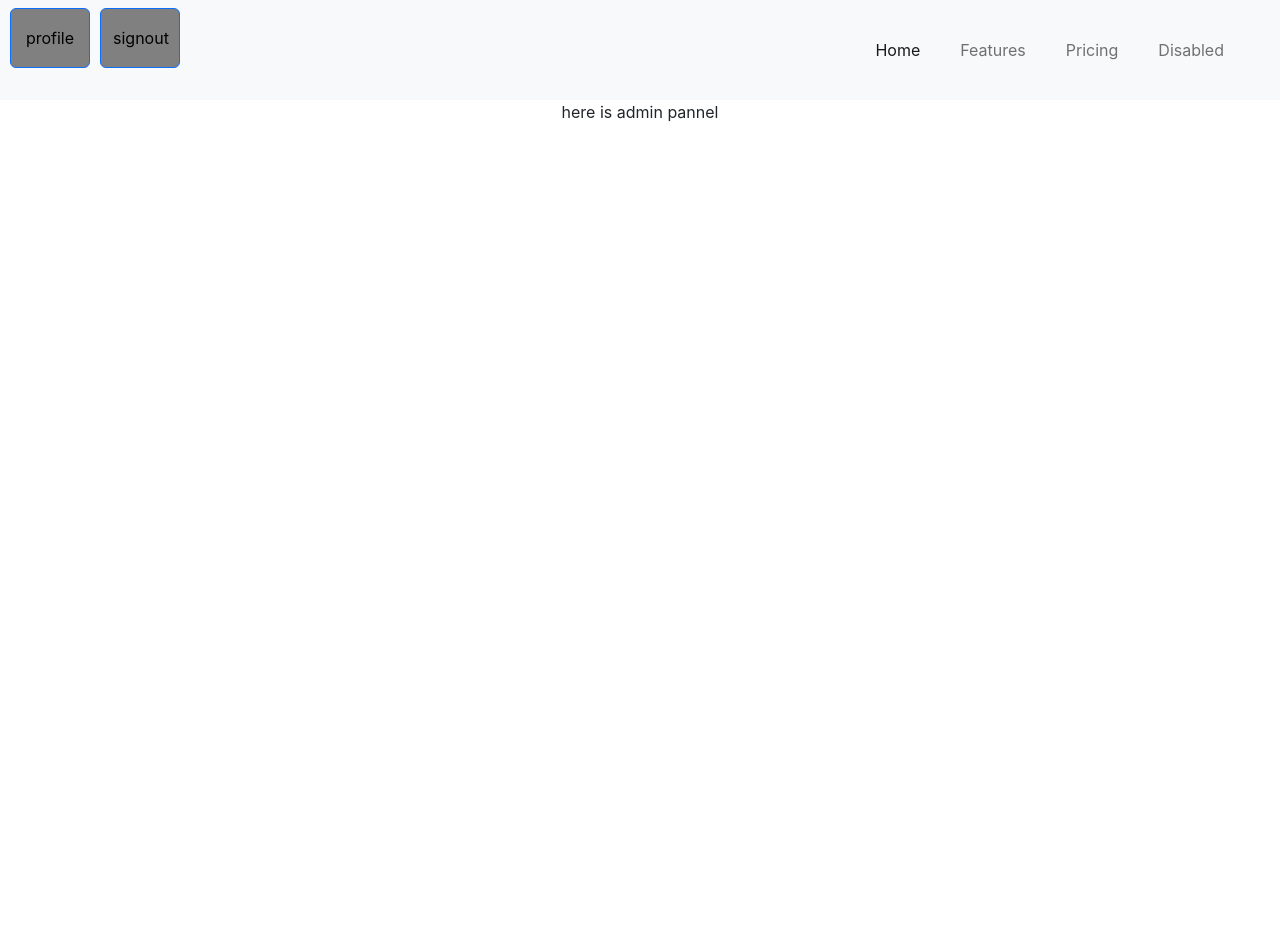
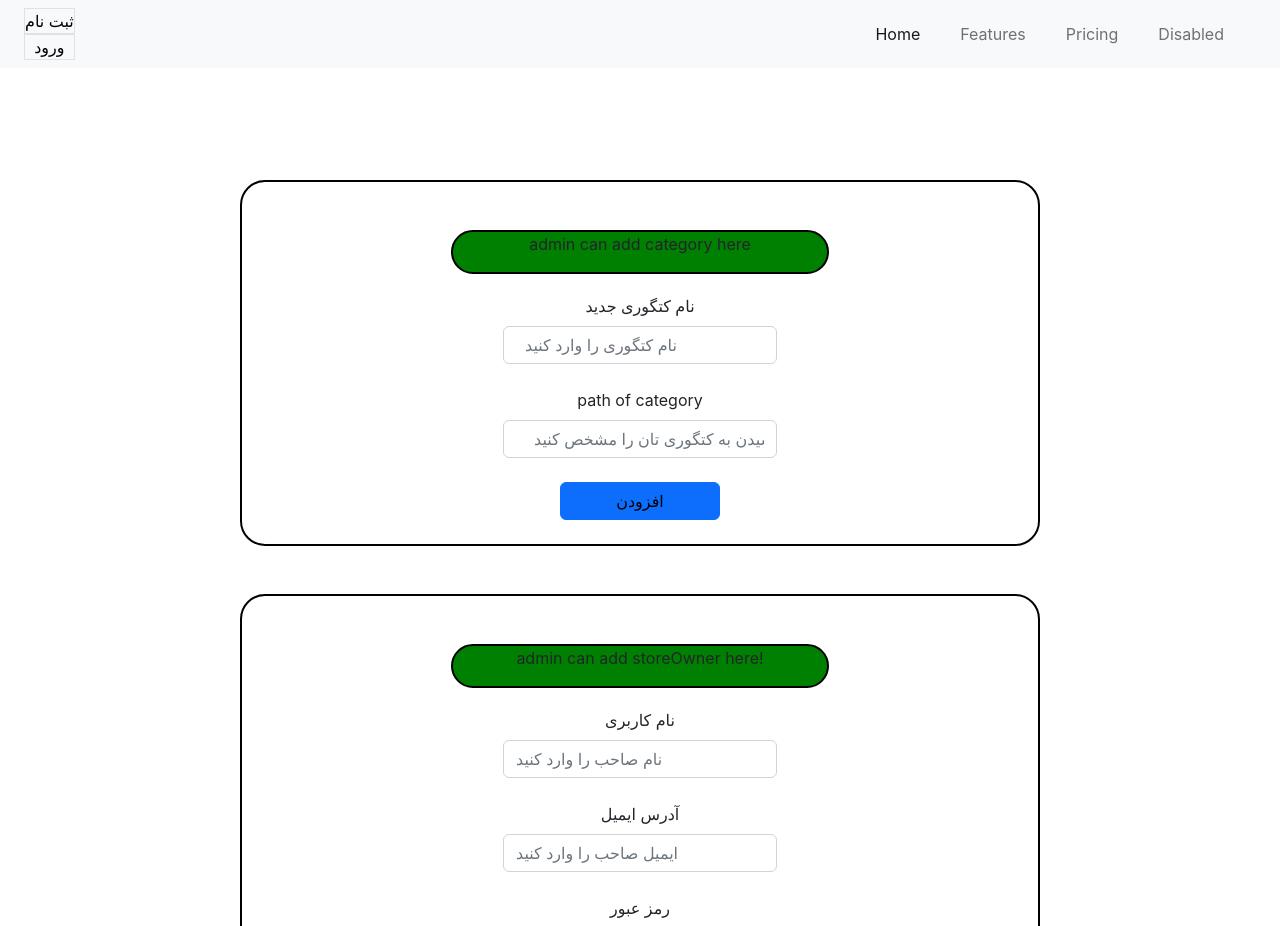
Before and after one commit to soroushYousef/Torob-Clone, a React (Create React App) app: page /adminPannel in a window 1280 px wide. Shown: the top 926 px of the page. Before the commit the page ends 800 px from the top, so only its background shows below. Built offline with nearby package versions, Linux system fonts and the light colour scheme.

Commit message:
handle admin add category and add storeowner

```diff
--- /dev/null
+++ b/src/Components/AdminPannel/AdminPannel.css
@@ -0,0 +1,22 @@
+.div_two{
+    width: 100%;
+    margin-top: 4rem;
+    display: flex;
+    flex-wrap: wrap;
+    flex-direction: row;
+    column-gap: 40px;
+    align-items: center;
+    justify-content: center;
+      background-position: center;
+      align-items: center;
+}
+.ability-container {
+    border: 2px solid black;
+    border-radius: 25px;
+
+}
+
+.submit-button-admin {
+    width: 10em;
+    color: black;
+}
--- a/src/Components/AdminPannel/AdminPannel.js
+++ b/src/Components/AdminPannel/AdminPannel.js
@@ -3,12 +3,207 @@ import * as stuff from "../../stuff";
 import axios from "axios";
 import { Link,useNavigate } from "react-router-dom";
 import {Route,Routes,BrowserRouter as Router} from "react-router-dom"
+import './AdminPannel.css';
+import '../SignUp/SignUp.css';
+import Cookies from 'universal-cookie';
 
 const AdminPannel = () => {
+    const [isLoad,setIsLoad] = useState(false);
+    const [message,setMessage]=useState(null);
+    const [isValid,setisValid]=useState(null);
+    const [name,setName]=useState(null);
+    const [path,pathName]=useState(null);
+    const [sehat,setSehat]=useState(null);
+    const[user_name,setUser]=useState(null);
+    const[user_email,setEmail]=useState(null);
+    const[mobile,setMobile]=useState(null);
+    const[pass,setpass]=useState(null);
+    const cookies = new Cookies();
+
+    const addCategory = async(e) =>{
+
+        try{
+            setIsLoad(true);
+            let config = axios.interceptors.request.use(
+                config => {
+                  config.headers['Authorization'] = `Bearer ${cookies.get("jwt")}`;
+                  console.log(config);
+                  console.log("jjjjjjjjjjjjj");
+                      return config;
+                  },
+                  error => {
+                      return Promise.reject(error);
+                  }
+              );
+            let result = await axios.post(stuff.serverAddress.concat(stuff.ADDCATEGORY).concat(`/addCategory?name=${name}&path=${path}`), {
+
+                config
+
+                });
+                setisValid(true);
+                setIsLoad(false);
+                setSehat(true);
+                setMessage(result.data.message);
+
+
+
+
+
+        }catch(error) {
+            if(error.response){
+                console.log(error);
+                setIsLoad(false);
+                setMessage(error.response.data.error.message)
+                setisValid(false)
+            }
+        }
+    }
+    const addStoreOwner = async(e) =>{
+
+        try{
+            setIsLoad(true);
+            let config = axios.interceptors.request.use(
+                config => {
+                  config.headers['Authorization'] = `Bearer ${cookies.get("jwt")}`;
+                  console.log(config);
+                  console.log("jjjjjjjjjjjjj");
+                      return config;
+                  },
+                  error => {
+                      return Promise.reject(error);
+                  }
+              );
+            let result = await axios.post(stuff.serverAddress.concat(stuff.ADDSTOREOWNER), {
+
+                    name : user_name,
+                    email : user_email,
+                    password : pass,
+                    mobile_number:mobile
+
+                ,config
+
+                });
+                setisValid(true);
+                setIsLoad(false);
+                setSehat(true);
+                setMessage(result.data.message);
+
+
+
+
+
+        }catch(error) {
+            if(error.response){
+                console.log(error);
+                setIsLoad(false);
+                setMessage(error.response.data.error.message)
+                setisValid(false)
+            }
+        }
+
+    }
+    const submitAction = (which) => {
+        if(which===1){
+            addCategory();
+        }else{
+            addStoreOwner();
+        }
+    }
 
     return(
-        <div>
-            <p>here is admin pannel</p>
+        <div className="div_two">
+            <div className="container h-100 signup-container mt-5">
+
+            <div style={{alignContent:"center",justifyContent:"center",alignItems:"center",
+                        borderRadius: "25px"}}className="d-flex flex-column justify-content-center px-2 ">
+                <div className="ability-container" style={{backgroundColor:"green",width:"50%",marginBottom:"20px"}}>
+                    <p> admin can add category here</p>
+                </div>
+                <form action="">
+                <div className="from-group mb-4">
+                        <label className="mb-2" htmlFor="inputName">نام کتگوری جدید </label>
+                        <input type="text" className="form-control" id="inputName" aria-describedby="emailHelp" onChange={(e) => setName(e.target.value)} placeholder="  نام کتگوری را وارد کنید  " />
+
+                    </div>
+                    <div className="from-group mb-4">
+                        <label className="mb-2" htmlFor="inputEmail">path of category </label>
+                        <input type="email" className="form-control" id="inputEmail" aria-describedby="emailHelp" onChange={(e) => pathName(e.target.value)} placeholder="    مسیر رسیدن به کتگوری تان را مشخص کنید" />
+
+                    </div>
+                    </form>
+                    {
+                    isLoad === false?
+                    <button type="submit"  className="btn btn-primary mb-4 submit-button " onClick={ (e) => submitAction(1)}> افزودن </button>
+                    :
+                    <button type="submit"  className="btn btn-primary mb-4 submit-button " onClick={ (e) => submitAction()}>  ... در حال افزودن</button>
+                    }
+                    { isValid === false ?
+                        <div class="alert alert-danger" role="alert">
+                            <p>{message}</p>
+                         </div>
+                        : sehat?
+                                <div style={{backgroundColor:"green"}}>
+                                    <p>{message}</p>
+                                </div>
+                     :null
+
+                    }
+            </div>
+            </div>
+
+
+
+
+            <div className="container h-100 signup-container mt-5">
+
+        <div className="d-flex flex-column justify-content-center px-2" style={{alignContent:"center",justifyContent:"center",alignItems:"center",
+                        borderRadius: "25px"}}>
+        <div className="ability-container" style={{backgroundColor:"green",width:"50%",marginBottom:"20px"}}>
+                    <p> admin can add storeOwner here!</p>
+                </div>
+            <form action="">
+            <div className="from-group mb-4">
+                    <label className="mb-2" htmlFor="inputName">نام کاربری</label>
+                    <input type="text" className="form-control" id="inputName" aria-describedby="emailHelp" onChange={(e) => setUser(e.target.value)} placeholder="نام صاحب را وارد کنید" />
+
+                </div>
+                <div className="from-group mb-4">
+                    <label className="mb-2" htmlFor="inputEmail">آدرس ایمیل</label>
+                    <input type="email" className="form-control" id="inputEmail" aria-describedby="emailHelp" onChange={(e) => setEmail(e.target.value)} placeholder="ایمیل صاحب را وارد کنید" />
+
+                </div>
+                <div className="form-group mb-4">
+                    <label className="mb-2" htmlFor="inputPassword">رمز عبور</label>
+                    <input type="password" className="form-control" id="inputPassword" onChange={ (e) => setpass(e.target.value) } />
+                </div>
+
+                <div className="from-group mb-4">
+                    <label className="mb-2" htmlFor="inputEmail">شماره موبایل </label>
+                    <input type="email" className="form-control" id="inputEmail" aria-describedby="emailHelp" onChange={(e) => setMobile(e.target.value)} placeholder="موبایل صاحب را وارد کنید" />
+
+                </div>
+                </form>
+                {
+                    isLoad === false?
+                    <button type="submit"  className="btn btn-primary mb-4 submit-button " onClick={ (e) => submitAction(2)}> افزودن </button>
+                    :
+                    <button type="submit"  className="btn btn-primary mb-4 submit-button " onClick={ (e) => submitAction()}>  ... در حال افزودن</button>
+                    }
+                    { isValid === false ?
+                        <div class="alert alert-danger" role="alert">
+                            <p>{message}</p>
+                         </div>
+                        : sehat?
+                                <div style={{backgroundColor:"green"}}>
+                                    <p>{message}</p>
+                                </div>
+                     :null
+
+                    }
+
+
+        </div>
+        </div>
         </div>
     )
 }
--- a/src/Components/Navbar/Navbar.js
+++ b/src/Components/Navbar/Navbar.js
@@ -15,6 +15,7 @@ const Navbar = () => {
     const [isAdmin,setIsAdmin] = useState(null);
     const[isStoreOwner,setisStoreOwner] = useState(null);
     const login = useSelector((state)=>state.slice_for_torob.login);
+    console.log(login);
     const handle_pannel = async() =>{
         try{
             if(cookies.get("isAdmin")==="true"){
@@ -45,7 +46,7 @@ const Navbar = () => {
         <div className="navbar-container">
             <nav className="navbar navbar-expand-lg navbar-light bg-light">
                 {
-                    login?
+                    !login?
                     <div>
                         <a className="nav-item nav-link  ms-4 border"><Link style={{textDecoration : 'none' , color : 'black'}} to={stuff.SIGNUP}>ثبت نام </Link> </a>
                         <a className="nav-item nav-link  ms-4 border"><Link style={{textDecoration : 'none' , color : 'black'}} to={stuff.SIGNIN}> ورود </Link> </a>
@@ -58,6 +59,9 @@ const Navbar = () => {
                         </div>
                         <div>
                             <button type="submit" style={{marginLeft:"10px",backgroundColor:"gray",width:"80px",height:"60px"}}  className="btn btn-primary mb-4 submit-button " onClick={ (e) => dispatch(changeLoginState())}>  <Link style={{textDecoration : 'none' , color : 'black'}} to={stuff.SIGNUP}>signout  </Link></button>
+                        </div>
+                        <div>
+                            <button type="submit" style={{marginLeft:"10px",backgroundColor:"gray",width:"80px",height:"60px"}}  className="btn btn-primary mb-4 submit-button " onClick={ (e) => console.log("sign in")}>  <Link style={{textDecoration : 'none' , color : 'black'}} to={stuff.SIGNIN}>signin  </Link></button>
                         </div>
                         {
                             cookies.get("isAdmin")==="true"||cookies.get("isStoreOwner")==="true"?
--- a/src/Components/SignIn/SignIn.js
+++ b/src/Components/SignIn/SignIn.js
@@ -31,8 +31,10 @@ const SignIn = () => {
         setISLoad(false);
         cookies.set('jwt', result.data.token, { path: '/' });
         cookies.set('isAdmin', result.data.isAdmin, { path: '/' });
+        console.log(cookies.get("jwt")===result.data.token);
+        console.log("piruzi");
         cookies.set('isStoreOwner', result.data.isStoreOwner, { path: '/' });
-        dispatch(changeLoginState());
+        dispatch(changeLoginState(1));
         navigate('/',{replace:true})
         }catch(error) {
             if(error.response){
--- a/src/Components/redux/reducer.js
+++ b/src/Components/redux/reducer.js
@@ -10,8 +10,9 @@ export const torob_Slice = createSlice({
     name: "slice_for_torob",
     initialState,
     reducers: {
-        changeLoginState: (state) => {
-            if(state.login === false){
+        changeLoginState: (state,action) => {
+            if(action.payload===1){
+                console.log("in store");
                 state.login = true;
             }else{
                 state.login = false;
--- a/src/stuff.js
+++ b/src/stuff.js
@@ -3,3 +3,5 @@ export const SIGNUP = 'api/auth/signup';
 export const VERIFY_OTP = 'api/auth/verifyOTP';
 export const SIGNIN = 'api/auth/signin';
 export const AUTH = 'api/auth';
+export const ADDCATEGORY = 'api/category';
+export const ADDSTOREOWNER = 'api/admin/addStoreOwner';
```
